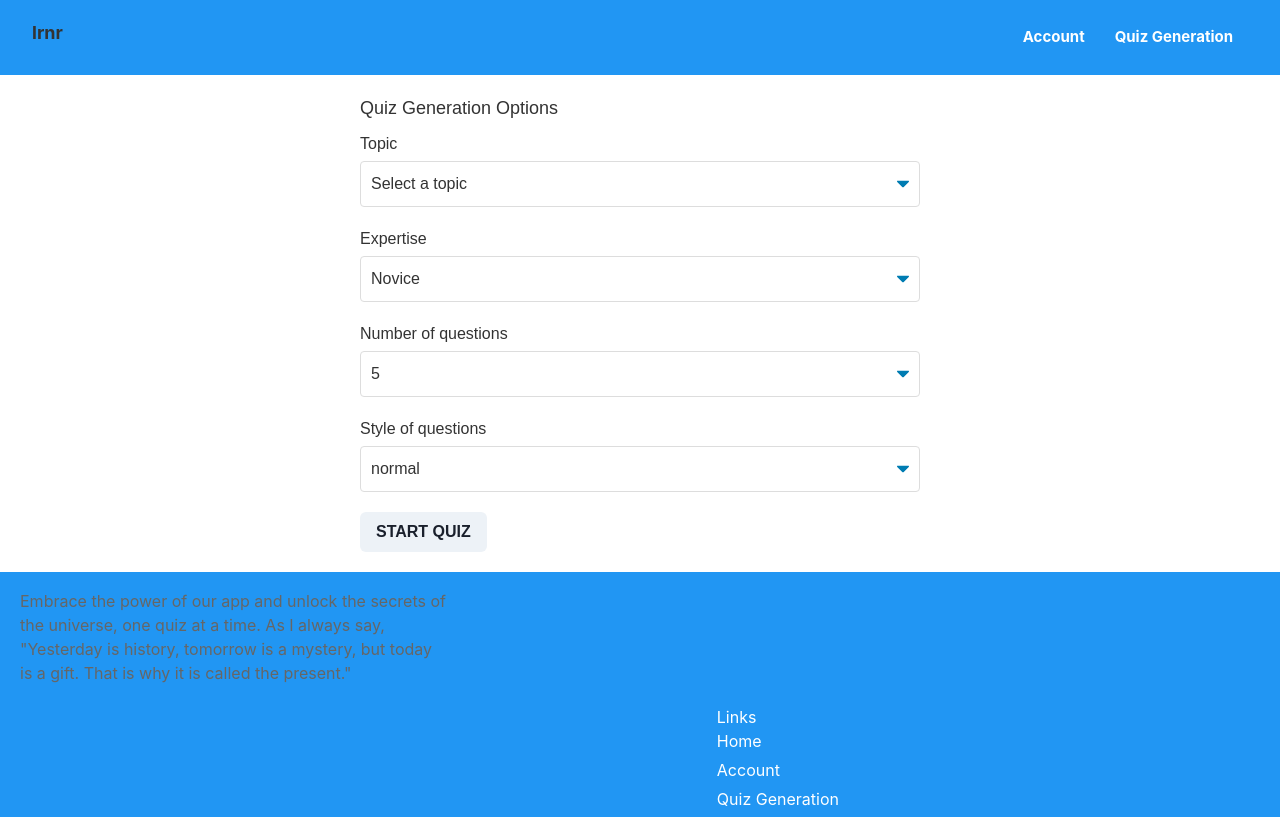
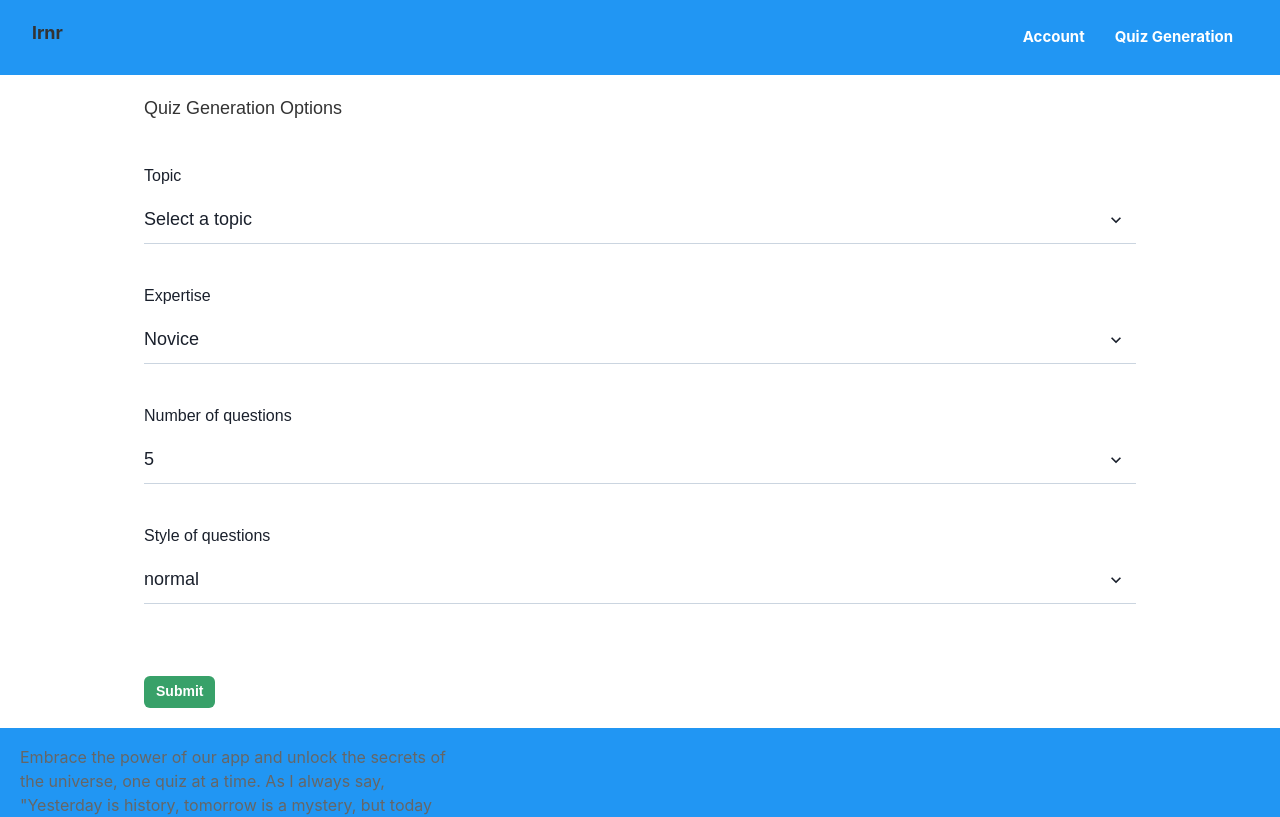
Before and after one commit to mmaferrrr/QuizAITest, a React (Create React App) app: page /quizgeneration in a window 1280 px wide. Shown: the top 817 px of the page. Built offline with nearby package versions, Linux system fonts and the light colour scheme; the HTML template or start-up script is replaced by a standard one.

Commit message:
Quiz inputs and visibility fixed

```diff
--- a/src/pages/QuizGeneration.css
+++ b/src/pages/QuizGeneration.css
@@ -1,6 +1,6 @@
 
 .quiz-generator {
-    max-width: 600px;
+    max-width: 400px;
     margin: 0 auto;
     padding: 20px;
     font-family: Arial, sans-serif;
@@ -16,18 +16,18 @@ p {
     margin-bottom: 20px;
 }
 
-.form-group {
+/* .form-group {
     margin-bottom: 20px;
-}
+} */
 
-label {
+/* label {
     display: block;
     margin-bottom: 5px;
     color: #333;
-}
+} */
 
 
-
+/*
 select {
     width: 100%;
     padding: 10px;
@@ -46,9 +46,9 @@ select {
     background-color: white;
 
 
-}
+} */
 
-button {
+/* button {
     background-color: #5cb85c;
     color: white;
     padding: 10px 20px;
@@ -57,7 +57,7 @@ button {
     cursor: pointer;
     font-size: 16px;
     text-transform: uppercase;
-}
+} */
 
 button:hover {
     background-color: #4cae4c;
--- a/src/pages/QuizGeneration.jsx
+++ b/src/pages/QuizGeneration.jsx
@@ -4,7 +4,8 @@ import { Spinner, Center, VStack } from '@chakra-ui/react';
 import { Button } from '@chakra-ui/react'
 import { Text } from '@chakra-ui/react'
 
-import { Stack, Select, FormControl, FormLabel } from "@chakra-ui/react";
+import { Stack,  Box, Select, FormControl, FormLabel } from "@chakra-ui/react";
+
 
 
 const  QuizGeneration = () => {
@@ -134,13 +135,24 @@ const  QuizGeneration = () => {
 
     if (!quizStarted) {
       return (
-          <div className="quiz-generator">
+        <Box className="quiz-generator" width="80%" maxWidth="100%" px={4}>
+          <VStack spacing={8} align="stretch" width="100%">
             <h2>Quiz Generation Options</h2>
-              <form onSubmit={handleSubmit}>
-                  <div className="form-group">
-                      <label htmlFor="topic">Topic</label>
-                      <select id="topic" value={topic} onChange={(e) => setTopic(e.target.value)}>
-                          <option value="">Select a topic</option>
+            <form onSubmit={handleSubmit} style={{ width: '100%' }}>
+              <VStack spacing={6} align="stretch" width="100%">
+                <FormControl width="100%">
+                  <FormLabel htmlFor="topic">Topic</FormLabel>
+                  <Select
+                    id="topic"
+                    value={topic}
+                    onChange={(e) => setTopic(e.target.value)}
+                    variant="flushed"
+                    placeholder="Select a topic"
+                    borderColor="gray.300"
+                    width="100%"
+                    size="lg"
+                    mb={4}
+                  >
                     <option value="golang">golang</option>
                     <option value="aws">aws</option>
                     <option value="javascript">javascript</option>
@@ -148,28 +160,59 @@ const  QuizGeneration = () => {
                     <option value="homegardens">home gardens</option>
                     <option value="coffee">coffee</option>
                     <option value="fingerfoods">finger foods</option>
-                      </select>
-                  </div>
-                  <div className="form-group">
-                      <label htmlFor="difficulty">Expertise</label>
-                      <select id="difficulty" value={difficulty} onChange={(e) => setDifficulty(e.target.value)}>
-                          <option value="">Select expertise</option>
+                  </Select>
+                </FormControl>
+
+                <FormControl width="100%">
+                  <FormLabel htmlFor="difficulty">Expertise</FormLabel>
+                  <Select
+                    id="difficulty"
+                    value={difficulty}
+                    onChange={(e) => setDifficulty(e.target.value)}
+                    variant="flushed"
+                    placeholder="Select expertise"
+                    borderColor="gray.300"
+                    width="100%"
+                    size="lg"
+                    mb={4}
+                  >
                     <option value="novice">Novice</option>
                     <option value="intermediate">Intermediate</option>
                     <option value="expert">Expert</option>
-                      </select>
-                  </div>
-                  <div className="form-group">
-                      <label htmlFor="questionCount">Number of questions</label>
-                      <select id="questionCount" value={questionCount} onChange={(e) => setQuestionCount(e.target.value)}>
+                  </Select>
+                </FormControl>
+
+                <FormControl width="100%">
+                  <FormLabel htmlFor="questionCount">Number of questions</FormLabel>
+                  <Select
+                    id="questionCount"
+                    value={questionCount}
+                    onChange={(e) => setQuestionCount(e.target.value)}
+                    variant="flushed"
+                    borderColor="gray.300"
+                    width="100%"
+                    size="lg"
+                    mb={4}
+                  >
                     <option value="5">5</option>
                     <option value="10">10</option>
                     <option value="15">15</option>
-                      </select>
-                  </div>
-                  <div className="form-group">
-                      <label htmlFor="style">Style of questions</label>
-                      <select id="style" value={style} onChange={(e) => setStyle(e.target.value)}>
+                  </Select>
+                </FormControl>
+
+                <FormControl width="100%">
+                  <FormLabel htmlFor="style">Style of questions</FormLabel>
+                  <Select
+                    id="style"
+                    value={style}
+                    onChange={(e) => setStyle(e.target.value)}
+                    variant="flushed"
+                    placeholder="Select style"
+                    borderColor="gray.300"
+                    width="100%"
+                    size="lg"
+                    mb={4}
+                  >
                     <option value="normal">normal</option>
                     <option value="masteroogway">Master Oogway</option>
                     <option value="gangster">1940s Gangster</option>
@@ -177,13 +220,25 @@ const  QuizGeneration = () => {
                     <option value="jedi">Jedi</option>
                     <option value="jacksparrow">Captain Jack Sparrow</option>
                     <option value="mcconaughey">Matthew McConaughey</option>
-                      </select>
-                  </div>
-                  <Button type="submit" isLoading={isLoading}>
-                      START QUIZ
+                  </Select>
+                </FormControl>
+
+              <Button
+              type="submit"
+              isLoading={isLoading}
+              width="auto"        // or use a specific value like "20%" or "100px"
+              mt={8}
+              colorScheme="green"
+              size="sm"
+              alignSelf="flex-start"   // aligns the button to the left in a flex container
+              textAlign="left"         // ensures text alignment inside the button is left
+            >
+              Submit
             </Button>
+              </VStack>
             </form>
-          </div>
+          </VStack>
+        </Box>
       );
     }
 
```
Lines whose indentation alone changed are shown as unchanged.
